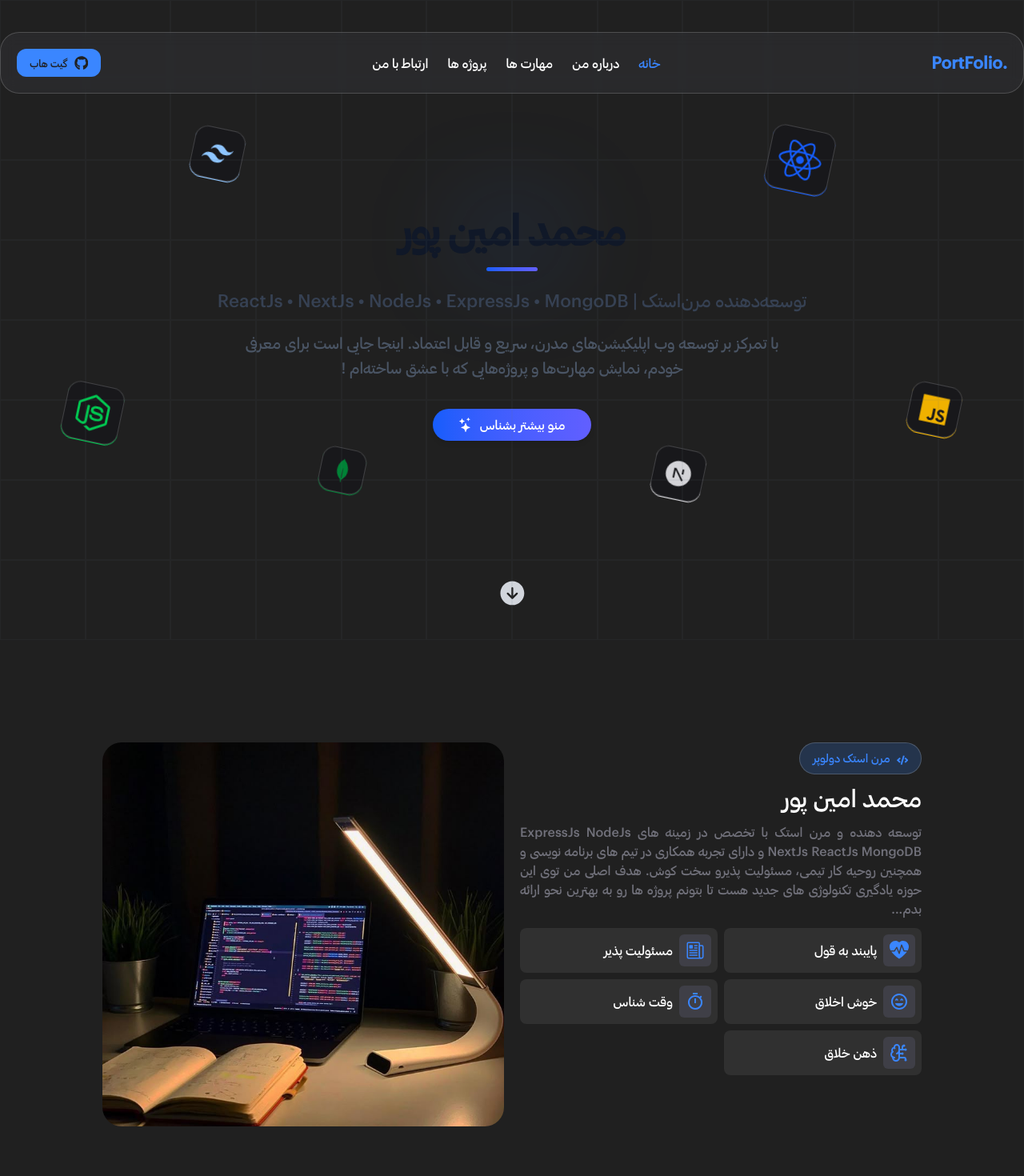
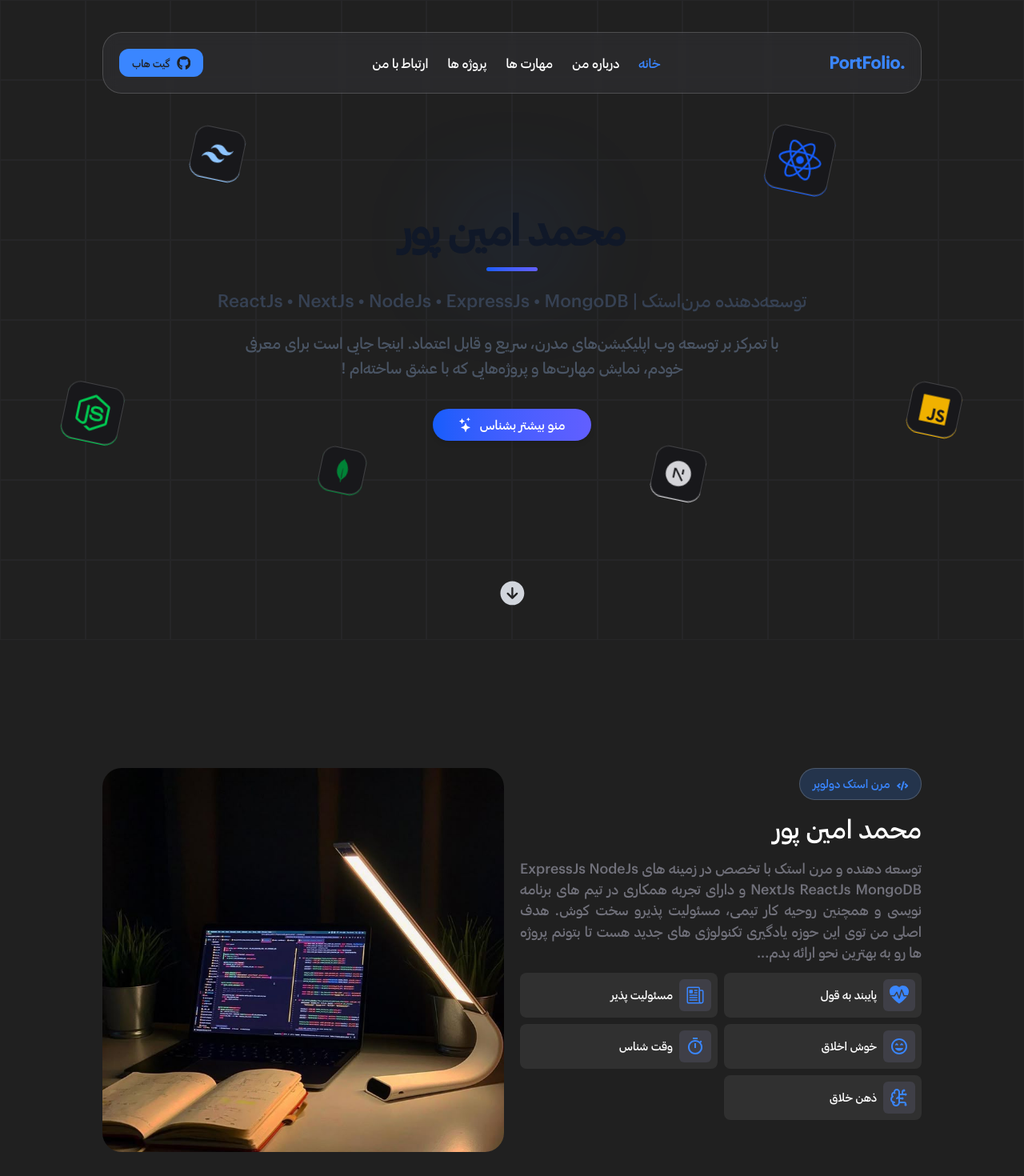
Before and after one commit to MohamadAminPour/portfolio, a Next.js app: page / in a window 1280 px wide. Shown: the top 1470 px of the page at 80% size. Built offline with nearby package versions, Linux system fonts and the light colour scheme.

Commit message:
add some change

```diff
--- a/src/app/page.tsx
+++ b/src/app/page.tsx
@@ -2,17 +2,15 @@
 
 import Link from "next/link";
 import { BsFillHeartPulseFill, BsStars } from "react-icons/bs";
-import { FaCode, FaGithub, FaJs, FaLinkedin, FaNodeJs, FaReact, FaTelegram } from "react-icons/fa";
+import { FaCode, FaJs, FaLinkedin, FaNodeJs, FaReact, FaTelegram } from "react-icons/fa";
 import { IoArrowDownCircle, IoNewspaperOutline } from "react-icons/io5";
 import AOS from "aos";
 import "aos/dist/aos.css";
 import { useEffect, useState } from "react";
 import { RiInstagramFill, RiNextjsFill, RiTailwindCssFill } from "react-icons/ri";
 import { SiMongodb } from "react-icons/si";
-import { FaBars, FaTimes } from "react-icons/fa";
 import { skillsIcon } from "@/lib/skillsIcon";
 import ProjectCard from "@/components/ProjectCard";
-import { usePathname } from "next/navigation";
 import Image from "next/image";
 import { LuBrainCircuit } from "react-icons/lu";
 import {
@@ -20,21 +18,7 @@ import {
   MdOutlineSentimentVerySatisfied,
   MdOutlineTimer,
 } from "react-icons/md";
-import { X } from "lucide-react";
-
-interface IMenuLinks {
-  id: number;
-  title: string;
-  link: string;
-}
-
-const menuLinks: IMenuLinks[] = [
-  { id: 1, title: "خانه", link: "/" },
-  { id: 2, title: "درباره من", link: "#aboutme" },
-  { id: 3, title: "مهارت ها", link: "#skills" },
-  { id: 4, title: "پروژه ها", link: "#projects" },
-  { id: 5, title: "ارتباط با من", link: "#contactme" },
-];
+import Header from "@/components/Header";
 
 const projects = [
   {
@@ -93,8 +77,15 @@ const projects = [
   },
 ];
 
+const socials = [
+  { id: 1, title: "Telegram", subTitle: "LissTomaNia", link: "https://t.me/LissTomaNia", icon: <FaTelegram className="size-[4rem] md:size-[5rem]  p-1 rounded-md text-primary" /> },
+  { id: 2, title: "Linked in", subTitle: "mohammad-aminpour18", link: "https://www.linkedin.com/in/mohammad-aminpour18", icon: <FaLinkedin className="size-[4rem] md:size-[5rem] rounded-md  text-primary" /> },
+  { id: 3, title: "Instagram", subTitle: "ma_aminpour18", link: "https://www.instagram/ma_aminpour18", icon: <RiInstagramFill className="size-[4rem] md:size-[5rem] rounded-md  text-primary" /> },
+  { id: 4, title: "Email", subTitle: "maminpour37@gmail.com", link: "mailto:maminpour37@gmail.com", icon: <MdEmail className="size-[4rem] md:size-[5rem]  rounded-md text-primary" /> },
+]
+
 export default function Home() {
-  const [open, setOpen] = useState(false);
+  const [copied, setCopied] = useState(false);
 
   useEffect(() => {
     AOS.init({
@@ -102,7 +93,7 @@ export default function Home() {
     });
   }, []);
   return (
-    <div className="relative h-screen">
+    <div className="relative h-screen ">
       {/* Grid background */}
       <div className="absolute inset-0 grid grid-cols-6 md:grid-cols-12 grid-rows-8 opacity-20">
         {Array.from({ length: 96 }).map((_, i) => (
@@ -111,81 +102,10 @@ export default function Home() {
       </div>
 
       {/* Header */}
-      <header
-        data-aos="fade-down"
-        data-aos-duration="1000"
-        data-aos-delay="2000"
-        className="static md:fixed top-0 md:top-5 w-full md:mt-0 pt-5 z-50!"
-      >
-        <nav className="w-[90%] md:container mx-auto flex items-center justify-between bg-zinc-700/30 z-50! p-5 rounded-3xl backdrop-blur-sm border-1 border-zinc-200/20">
-          {/* لوگو */}
-          <Link href="/" className="text-primary text-[1.3rem] font-semibold">
-            .PortFolio
-          </Link>
-
-          {/* دکمه منو در موبایل */}
-          <button
-            className="text-white text-[1.5rem] md:hidden cursor-pointer"
-            onClick={() => setOpen(!open)}
-          >
-            {open ? <FaTimes /> : <FaBars />}
-          </button>
-
-          {/* منو در دسکتاپ */}
-          <ul className="hidden md:flex items-center gap-6">
-            {menuLinks.map((item) => (
-              <li key={item.id}>
-                <Link
-                  href={item.link}
-                  className={`${item.link === "/" ? "text-primary" : "text-white"
-                    } hover:text-primary duration-300`}
-                >
-                  {item.title}
-                </Link>
-              </li>
-            ))}
-          </ul>
-
-          {/* دکمه گیت‌هاب */}
-          <Link
-            href="https://github.com/MohamadAminPour"
-            target="_blank"
-            className="hidden md:flex items-center justify-center text-dark duration-300 hover:text-white hover:scale-110 hover:rotate-2 gap-2 bg-primary rounded-xl px-4 py-2"
-          >
-            <FaGithub className="text-[1.1rem]" />
-            <p className="text-[.8rem]">گیت هاب</p>
-          </Link>
-        </nav>
-      </header>
-      {/* منوی موبایل */}
-      {open && (
-        <div className="fixed h-screen top-0 left-0 w-full z-50! bg-zinc-800 backdrop-blur-md p-6 flex flex-col items-center justify-center gap-5 text-white animate-fade-in">
-          <p className="absolute top-5 right-5 cursor-pointer" onClick={() => setOpen(false)}><X /></p>
-          {menuLinks.map((item) => (
-            <Link
-              key={item.id}
-              href={item.link}
-              onClick={() => setOpen(false)}
-              className="hover:text-primary duration-300"
-            >
-              {" "}
-              {item.title}{" "}
-            </Link>
-          ))}{" "}
-          <Link
-            href="https://github.com"
-            target="_blank"
-            onClick={() => setOpen(false)}
-            className="flex items-center justify-center gap-2 bg-primary text-white rounded-xl px-5 py-2 mt-2 hover:scale-95 transition-all"
-          >
-            {" "}
-            <FaGithub /> <span className="text-[.9rem]">گیت هاب</span>
-          </Link>
-        </div>
-      )}
+      <Header />
 
       {/* Hiro */}
-      <div className="relative w-full h-[80vh] md:h-[100vh] -z-10">
+      <div className="relative w-full h-[80vh] md:h-[100vh] z-10">
         <div className="absolute h-full w-full *:text[3rem] opacity-0 md:opacity-100 text-black *:border-1 *:border-zinc-200/20">
           <FaReact
             data-aos="fade-up"
@@ -288,16 +208,16 @@ export default function Home() {
       </div>
 
       {/* About me */}
-      <div id="aboutme" className="w-[90%] md:w-[80%] mx-auto flex items-center justify-center py-[8rem]">
+      <div id="aboutme" className="w-[90%] md:w-[80%] mx-auto flex items-center justify-center pt-[10rem]">
         <div className="grid grid-cols-1 lg:grid-cols-2 gap-5">
           <div className="">
-            <span className="bg-primary/20 inline-flex items-center justify-center gap-2 text-primary  text-[.9rem] px-4 py-2 border-1 border-zinc-200/20 rounded-full">
+            <span className="bg-primary/20 inline-flex items-center justify-center gap-2 text-primary  text-[.8rem] md:text-[.9rem] px-4 py-2 border-1 border-zinc-200/20 rounded-full">
               <FaCode className="mt-1" />
               مرن استک دولوپر
             </span>
-            <p className="mt-3 text-3xl">محمد امین پور</p>
+            <p className="mt-3 text-[1.5rem] md:text-[2rem]">محمد امین پور</p>
             <p
-              className="mt-3 text-zinc-500 text-justify"
+              className="mt-3 text-zinc-500 text-[1rem] md:text-[1.1rem] text-justify"
               style={{ direction: "rtl" }}
             >
               توسعه دهنده و مرن استک با تخصص در زمینه های ExpressJs NodeJs
@@ -309,23 +229,23 @@ export default function Home() {
             <ul className="mt-3 grid grid-cols-2 gap-2 *:flex *:items-center *:gap-2 *:bg-darkM *:rounded-lg *:px-2 *:py-2">
               <li>
                 <BsFillHeartPulseFill className="bg-zinc-700 text-primary size-[2.5rem] p-2 rounded-md " />
-                <p>پایبند به قول</p>
+                <p className="text-[.8rem] md:text-[.9rem]">پایبند به قول</p>
               </li>
               <li>
                 <IoNewspaperOutline className="bg-zinc-700 text-primary size-[2.5rem] p-2 rounded-md " />
-                <p>مسئولیت پذیر</p>
+                <p className="text-[.8rem] md:text-[.9rem]">مسئولیت پذیر</p>
               </li>
               <li>
                 <MdOutlineSentimentVerySatisfied className="bg-zinc-700 text-primary size-[2.5rem] p-2 rounded-md " />
-                <p>خوش اخلاق</p>
+                <p className="text-[.8rem] md:text-[.9rem]">خوش اخلاق</p>
               </li>
               <li>
                 <MdOutlineTimer className="bg-zinc-700 text-primary size-[2.5rem] p-2 rounded-md " />
-                <p>وقت شناس</p>
+                <p className="text-[.8rem] md:text-[.9rem]">وقت شناس</p>
               </li>
               <li>
                 <LuBrainCircuit className="bg-zinc-700 text-primary size-[2.5rem] p-2 rounded-md " />
-                <p>ذهن خلاق</p>
+                <p className="text-[.8rem] md:text-[.9rem]">ذهن خلاق</p>
               </li>
             </ul>
           </div>
@@ -344,7 +264,7 @@ export default function Home() {
 
       {/* Skills */}
       <div
-        className="flex items-center justify-center flex-col text-center pt-10 md:pt-28"
+        className="flex items-center justify-center flex-col text-center pt-10 md:pt-[10rem]"
         id="skills"
       >
         <h2 className="text-2xl md:text-3xl font-bold">مهارت‌ های من</h2>
@@ -354,7 +274,7 @@ export default function Home() {
           میتوانید مشاهده کنید !
         </p>
 
-        <ul className="w-[90%] md:container *:border-1 *:border-zinc-200/10 grid grid-cols-1 lg:grid-cols-2 xl:grid-cols-3 mt-5 gap-3">
+        <ul className="w-[90%] md:w-[80%] *:border-1 *:border-zinc-200/10 grid grid-cols-1 lg:grid-cols-2 xl:grid-cols-3 mt-5 gap-3">
           {skillsIcon.map((item) => (
             <li
               key={item.id}
@@ -380,7 +300,7 @@ export default function Home() {
 
       {/* Projects */}
       <div
-        className="flex items-center justify-center flex-col text-center pt-10 md:pt-28 md:mt-0 mt-20"
+        className="flex items-center justify-center flex-col text-center pt-10 md:pt-[10rem]"
         id="projects"
       >
         <h2 className="text-2xl md:text-3xl font-bold">پروژه های من</h2>
@@ -390,7 +310,7 @@ export default function Home() {
           آن ها را مشاهده کنید !
         </p>
 
-        <ul className="w-[90%] md:container *:border-1 *:border-zinc-200/10 grid grid-cols-1 md:grid-cols-2 xl:grid-cols-3 mt-5 gap-3">
+        <ul className="w-[90%] md:w-[80%] *:border-1 *:border-zinc-200/10 grid grid-cols-1 md:grid-cols-2 xl:grid-cols-3 mt-5 gap-3">
           {projects.map((p) => (
             <ProjectCard key={p.id} {...p} />
           ))}
@@ -398,7 +318,7 @@ export default function Home() {
       </div>
 
       {/* Contact me */}
-      <div className="flex items-center justify-center flex-col text-center pt-10 md:pt-28 md:mt-0 mt-20"
+      <div className="flex items-center justify-center flex-col text-center pt-10 md:pt-[10rem]"
         id="contactme">
         <h2 className="text-2xl md:text-3xl font-bold">ارتباط با من</h2>
         <div className="w-16 h-1 bg-primary mx-auto rounded-full mt-2"></div>
@@ -406,72 +326,34 @@ export default function Home() {
           شما میتوانید برای ارتباط و صحبت با من از طریق فضا های مجازی زیر اقدام کنید !
         </p>
 
-        <ul className="grid grid-cols-2 sm:grid-cols-2 md:grid-cols-3 lg:grid-cols-4 gap-3 *:flex *:items-center *:justify-center *:flex-col *:border-1 *:border-zinc-100/20 *:px-3 *:rounded-xl *:size-[12rem] sm:*:size-[15rem] *:bg-darkM mt-5">
-          <li>
-            <FaTelegram className="size-[4rem] md:size-[5rem]  p-1 rounded-md text-primary" />
-            <p className="mt-1 text-[1rem] md:text-[1.2rem]">Telegram</p>
-            <Link className="bg-dark w-full duration-300 hover:text-primary py-2 px-2 mt-5 md:mt-9 text-[.8rem] md:text-[.9rem] rounded-lg " href="">Send Text</Link>
-          </li>
-          <li>
-            <FaLinkedin className="size-[4rem] md:size-[5rem] rounded-md  text-primary" />
-            <p className="mt-1 text-[1rem] md:text-[1.2rem]">Linked in</p>
-            <Link className="bg-dark w-full duration-300 hover:text-primary py-2 px-2 mt-5 md:mt-9 text-[.8rem] md:text-[.9rem] rounded-lg " href="">Connect</Link>
-          </li>
-          <li>
-            <RiInstagramFill className="size-[4rem] md:size-[5rem] rounded-md  text-primary" />
-            <p className="mt-1 text-[1rem] md:text-[1.2rem]">Instagram</p>
-            <Link className="bg-dark w-full duration-300 hover:text-primary py-2 px-2 mt-5 md:mt-9 text-[.8rem] md:text-[.9rem] rounded-lg " href="">Follow</Link>
-          </li>
-          <li>
-            <MdEmail className="size-[4rem] md:size-[5rem]  rounded-md text-primary"/>
-            <p className="mt-1 text-[1rem] md:text-[1.2rem]">Email</p>
-            <Link className="bg-dark w-full duration-300 hover:text-primary py-2 px-2 mt-5 md:mt-9 text-[.8rem] md:text-[.9rem] rounded-lg " href="">Send Email</Link>
-          </li>
+
+        <ul className="grid grid-cols-2 sm:grid-cols-2 md:grid-cols-3 lg:grid-cols-4 gap-2 *:relative *:flex *:items-center *:justify-center *:flex-col *:border-1 *:border-zinc-100/20 *:px-3 *:rounded-xl *:size-[12rem] sm:*:w-[15rem] sm:*:h-[14rem] *:bg-darkM mt-5">
+          {socials.map((item) => (
+            <li key={item.id}>
+              {item.icon}
+              <p className="mt-1 text-[1rem] md:text-[1.2rem]">{item.title}</p>
+              <p title="کپی" onClick={() => {
+                navigator.clipboard.writeText(item.link);
+                setCopied(true);
+                console.log(copied)
+                setTimeout(() => setCopied(false), 1000);
+              }} className="cursor-copy hover:text-zinc-400 text-[.7rem] md:text-[.8rem] text-zinc-500 ">{item.subTitle}</p>
+              <Link className="bg-dark w-full duration-300 hover:text-primary py-2 px-2 mt-5 md:mt-5 text-[.8rem] md:text-[.9rem] rounded-lg " href={item.link}>Send Text</Link>
+              {/* Toast Message */}
+            </li>
+          ))}
         </ul>
       </div>
+      {copied && (
+        <p className="fixed top-[50%] left-[50%] border-1 border-zinc-200/20 translate-x-[-50%] translate-y-[50%] bg-dark text-xs px-3 py-2 flex items-center justify-center text-center w-[20rem] h-[3rem] rounded-lg shadow-md animate-fadeIn">
+          کپی شد !
+        </p>
+      )}
 
 
       {/* Footer */}
 
-      <br />
-      <br />
-      <br />
-      <br />
-      <br />
-      <br />
-      <br />
-      <br />
-      <br />
-      <br />
-      <br />
-      <br />
-      <br />
-      <br />
-      <br />
-      <br />
-      <br />
-      <br />
-      <br />
-      <br />
-      <br />
-      <br />
-      <br />
-      <br />
-      <br />
-      <br />
-      <br />
-      <br />
-      <br />
-      <br />
-      <br />
-      <br />
-      <br />
-      <br />
-      <br />
-      <br />
-      <br />
-      <br />
-      <br />
+
       <br />
     </div>
   );
--- /dev/null
+++ b/src/components/Header.tsx
@@ -0,0 +1,103 @@
+"use client"
+
+interface IMenuLinks {
+    id: number;
+    title: string;
+    link: string;
+}
+
+const menuLinks: IMenuLinks[] = [
+    { id: 1, title: "خانه", link: "/" },
+    { id: 2, title: "درباره من", link: "#aboutme" },
+    { id: 3, title: "مهارت ها", link: "#skills" },
+    { id: 4, title: "پروژه ها", link: "#projects" },
+    { id: 5, title: "ارتباط با من", link: "#contactme" },
+];
+
+
+import { X } from 'lucide-react';
+import Link from 'next/link'
+import React, { useState } from 'react'
+import { FaBars, FaGithub, FaTimes } from 'react-icons/fa';
+
+export default function Header() {
+    const [open, setOpen] = useState(false);
+
+    return (
+        <>
+            {/* Header */}
+            <header
+                data-aos="fade-down"
+                data-aos-duration="1000"
+                data-aos-delay="2000"
+                className="static md:fixed top-0 md:top-5 w-full md:mt-0 pt-5 z-50!"
+            >
+                <nav className="w-[90%] md:w-[80%] mx-auto flex items-center justify-between bg-zinc-700/30 z-50! p-5 rounded-3xl backdrop-blur-sm border-1 border-zinc-200/20">
+                    {/* لوگو */}
+                    <Link href="/" className="text-primary text-[1.3rem] font-semibold">
+                        .PortFolio
+                    </Link>
+
+                    {/* دکمه منو در موبایل */}
+                    <button
+                        className="text-white text-[1.5rem] md:hidden cursor-pointer"
+                        onClick={() => setOpen(!open)}
+                    >
+                        {open ? <FaTimes /> : <FaBars />}
+                    </button>
+
+                    {/* منو در دسکتاپ */}
+                    <ul className="hidden md:flex items-center gap-6">
+                        {menuLinks.map((item) => (
+                            <li key={item.id}>
+                                <Link
+                                    href={item.link}
+                                    className={`${item.link === "/" ? "text-primary" : "text-white"
+                                        } hover:text-primary duration-300`}
+                                >
+                                    {item.title}
+                                </Link>
+                            </li>
+                        ))}
+                    </ul>
+
+                    {/* دکمه گیت‌هاب */}
+                    <Link
+                        href="https://github.com/MohamadAminPour"
+                        target="_blank"
+                        className="hidden md:flex items-center justify-center text-dark duration-300 hover:text-white hover:scale-110 hover:rotate-2 gap-2 bg-primary rounded-xl px-4 py-2"
+                    >
+                        <FaGithub className="text-[1.1rem]" />
+                        <p className="text-[.8rem]">گیت هاب</p>
+                    </Link>
+                </nav>
+            </header>
+            {/* منوی موبایل */}
+            {open && (
+                <div className="fixed h-screen top-0 left-0 w-full z-50! bg-zinc-800 backdrop-blur-md p-6 flex flex-col items-center justify-center gap-5 text-white animate-fade-in">
+                    <p className="absolute top-5 right-5 cursor-pointer" onClick={() => setOpen(false)}><X /></p>
+                    {menuLinks.map((item) => (
+                        <Link
+                            key={item.id}
+                            href={item.link}
+                            onClick={() => setOpen(false)}
+                            className="hover:text-primary duration-300"
+                        >
+                            {" "}
+                            {item.title}{" "}
+                        </Link>
+                    ))}{" "}
+                    <Link
+                        href="https://github.com"
+                        target="_blank"
+                        onClick={() => setOpen(false)}
+                        className="flex items-center justify-center gap-2 bg-primary text-white rounded-xl px-5 py-2 mt-2 hover:scale-95 transition-all"
+                    >
+                        {" "}
+                        <FaGithub /> <span className="text-[.9rem]">گیت هاب</span>
+                    </Link>
+                </div>
+            )}
+        </>
+    )
+}
```
Also changed, not shown: src/app/globals.css (+27 -0 lines).
